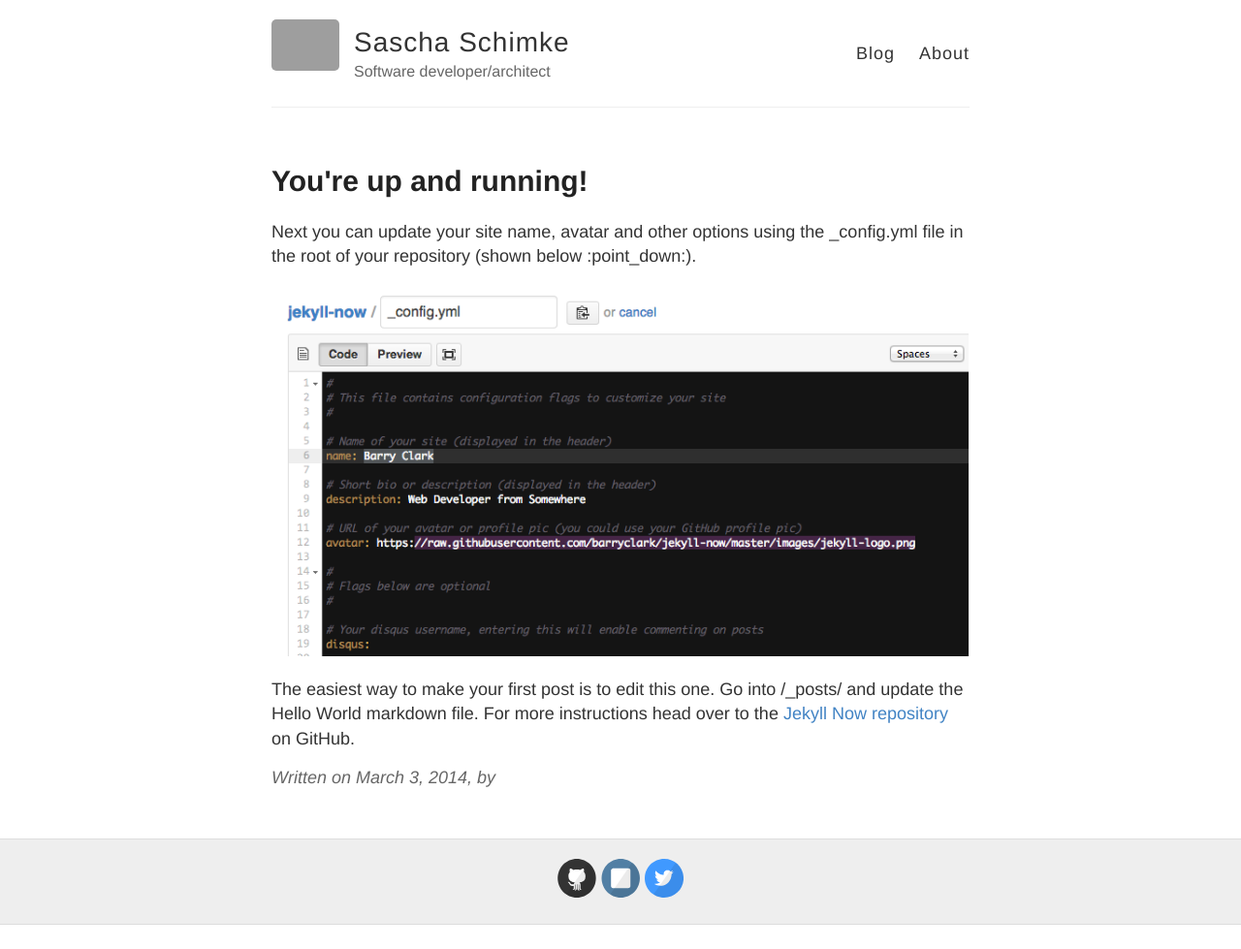
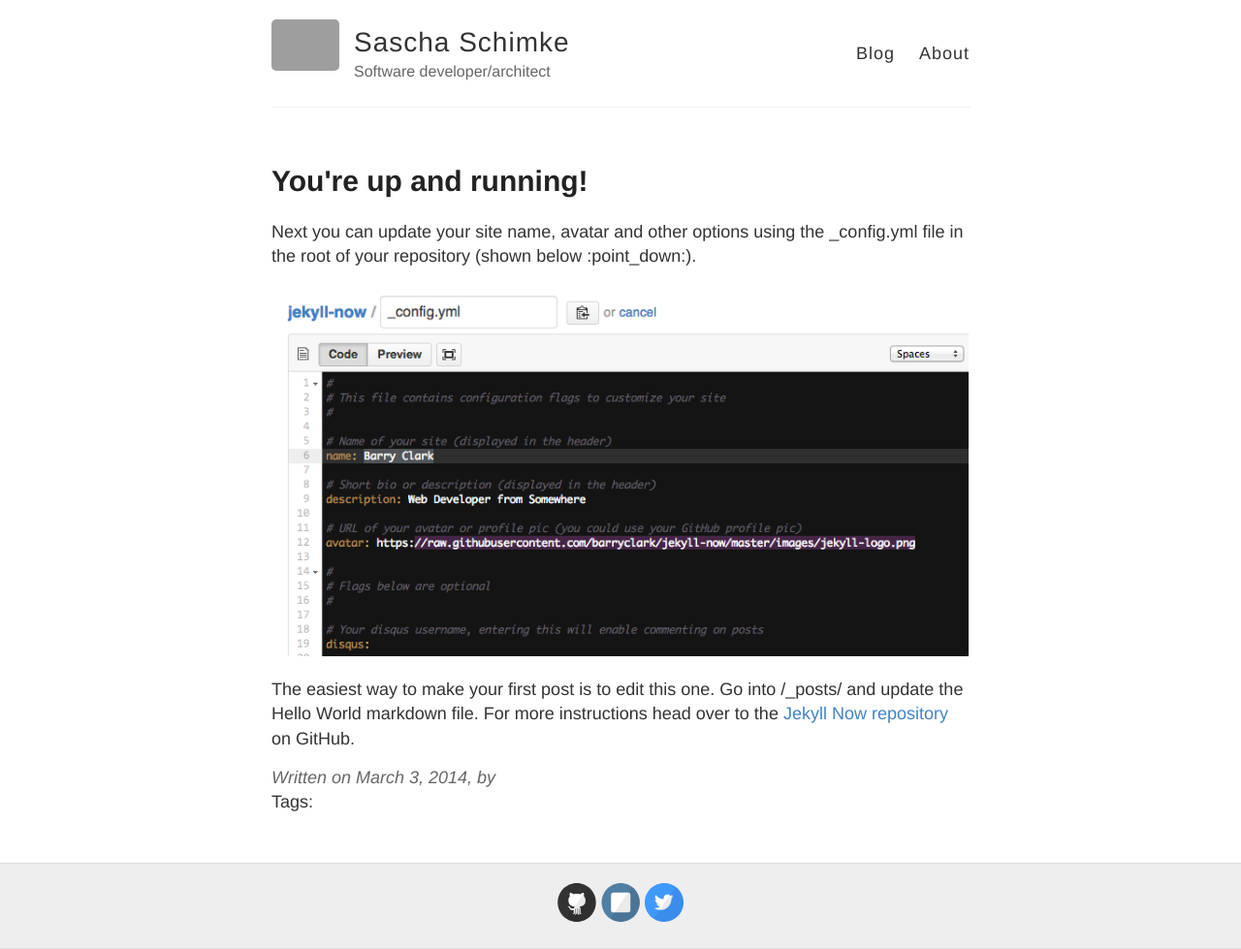
Before and after one commit to DrSchimke/drschimke.github.io, a Jekyll site: the page built from _posts/2014-3-3-Hello-World.md, in a window 1280 px wide. Shown: the whole page at 97% size. Built offline with Jekyll 4.4.1, drawn with Linux system fonts in a browser that asks for light colours; Markdown is read by kramdown in place of the engine named in the settings; before the commit the page ends 954 px from its top, so only the background shows below that; grey boxes are pictures that could not be loaded.

Commit message:
frontmatters

```diff
--- a/_layouts/post.html
+++ b/_layouts/post.html
@@ -13,5 +13,10 @@
     Written on {{ page.date | date: "%B %e, %Y" }}, by {{ page.author }}
   </div>
 
+    Tags:
+    {% for tag in post.tags %}
+    <b>{{ tag }}</b>
+    {% endfor %}
+
   {% include disqus.html disqus_identifier=page.disqus_identifier %}
 </article>
```
Also changed, not shown: _posts/2015-02-06-Moin.md (+0 -1 lines).
